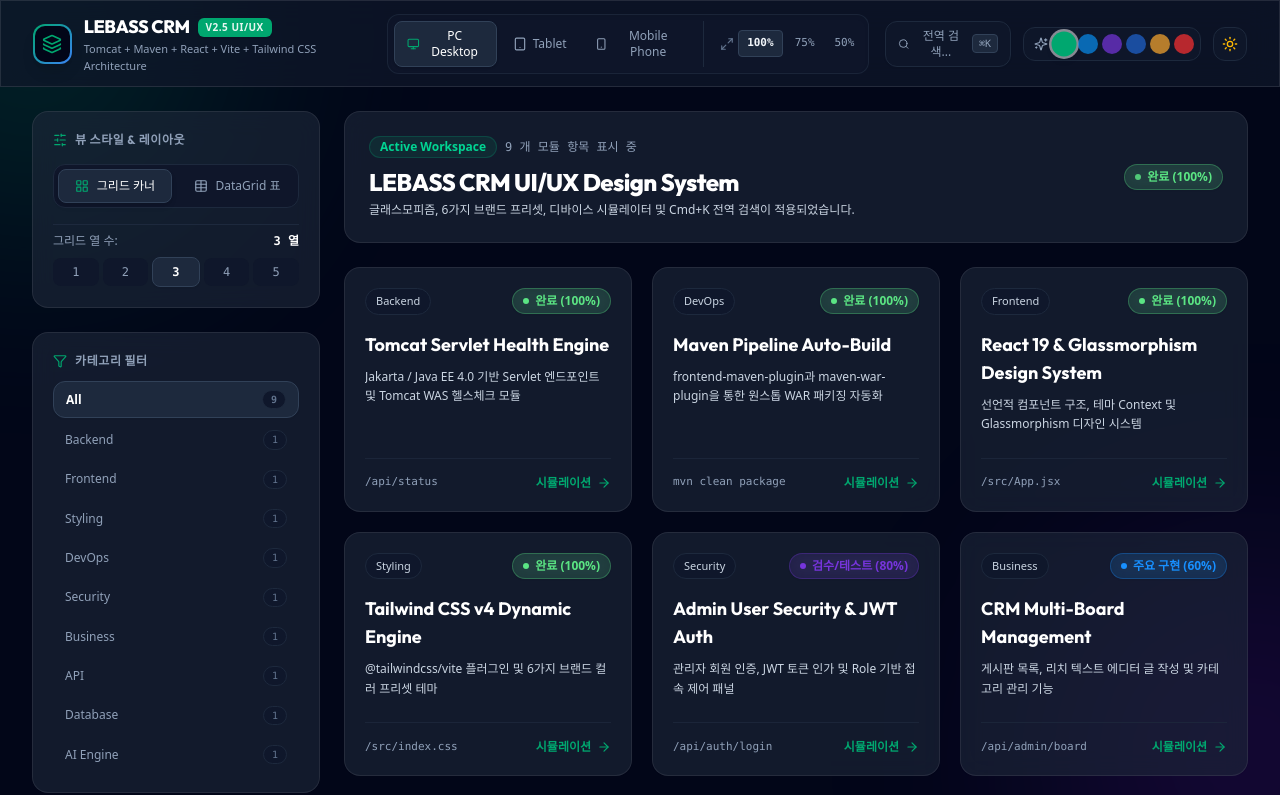
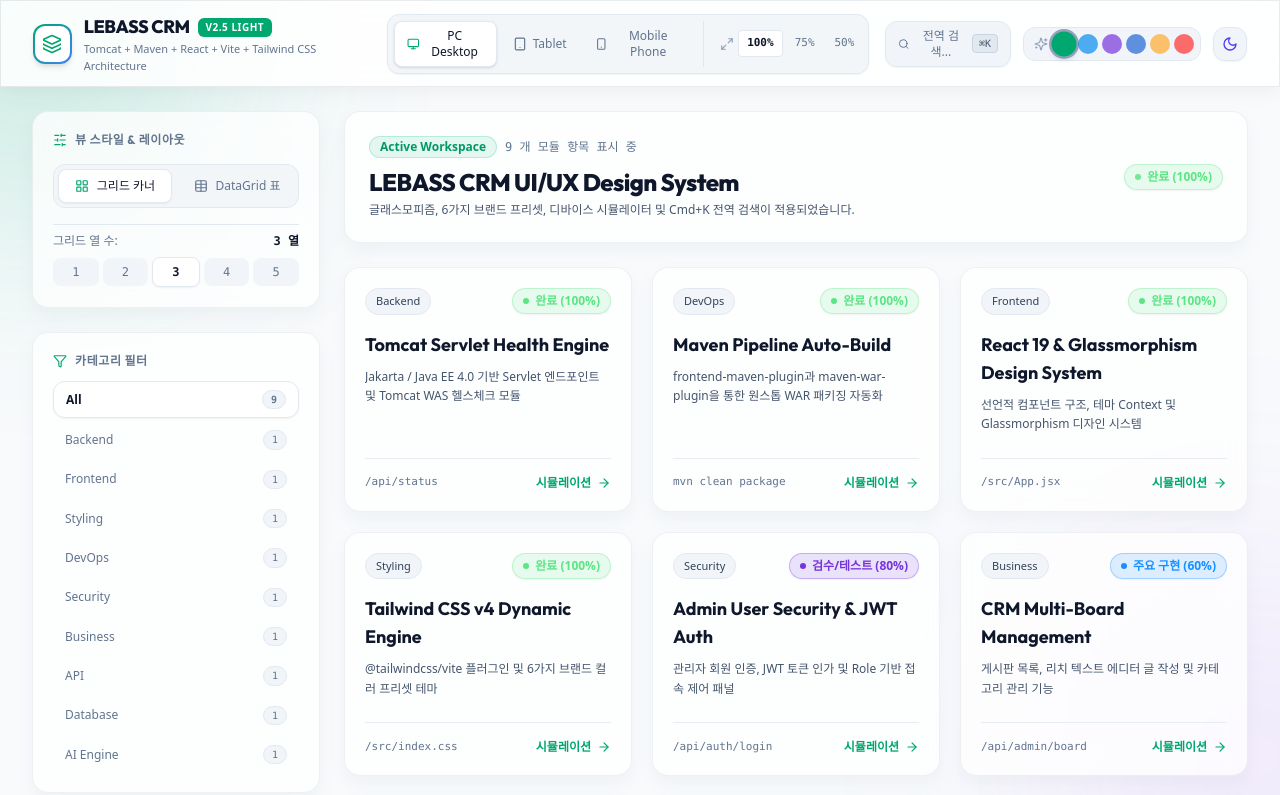
Before and after one commit to lebass98/lebass_crm, a React (Vite) app in the folder frontend/: page / in a window 1280 px wide. Shown: the top 795 px of the page. Built offline with nearby package versions, Linux system fonts and the light colour scheme.

Commit message:
style: Change default theme mode to light mode

```diff
--- a/frontend/index.html
+++ b/frontend/index.html
@@ -9,7 +9,7 @@
     <link rel="preconnect" href="https://fonts.gstatic.com" crossorigin>
     <link href="https://fonts.googleapis.com/css2?family=Inter:wght@300;400;500;600;700&family=Outfit:wght@400;600;700;800&display=swap" rel="stylesheet">
   </head>
-  <body class="bg-slate-950 text-slate-100 font-sans antialiased selection:bg-indigo-500 selection:text-white min-h-screen">
+  <body class="bg-slate-50 text-slate-900 dark:bg-slate-950 dark:text-slate-100 font-sans antialiased selection:bg-emerald-500 selection:text-white min-h-screen">
     <div id="root"></div>
     <script type="module" src="/src/main.jsx"></script>
   </body>
--- a/frontend/src/App.jsx
+++ b/frontend/src/App.jsx
@@ -11,14 +11,8 @@
   LayoutGrid,
   Table,
   Filter,
-  Layers,
   SlidersHorizontal,
-  RefreshCw,
-  Server,
-  CheckCircle2,
-  Sparkles,
-  Activity,
-  PlusCircle
+  Activity
 } from 'lucide-react';
 
 const MODULE_ITEMS = [
@@ -138,14 +132,14 @@
   });
 
   return (
-    <div className="min-h-screen bg-slate-950 text-slate-100 flex flex-col relative overflow-x-hidden font-sans">
+    <div className="min-h-screen bg-slate-50 dark:bg-slate-950 text-slate-900 dark:text-slate-100 flex flex-col relative overflow-x-hidden font-sans transition-colors duration-300">
 
       {/* Dynamic Background Glows */}
       <div
         className="absolute -top-40 -left-40 w-96 h-96 rounded-full blur-[120px] pointer-events-none opacity-20 transition-all duration-700"
         style={{ backgroundColor: colorPreset.primary }}
       />
-      <div className="absolute top-1/2 -right-40 w-96 h-96 bg-purple-600/15 rounded-full blur-[120px] pointer-events-none" />
+      <div className="absolute top-1/2 -right-40 w-96 h-96 bg-purple-500/10 dark:bg-purple-600/15 rounded-full blur-[120px] pointer-events-none" />
 
       {/* Top Header Navigation */}
       <HeaderBar />
@@ -157,20 +151,20 @@
         <aside className="w-full md:w-64 lg:w-72 shrink-0 space-y-6">
 
           {/* View Mode & Grid Controls */}
-          <div className="glass-card rounded-2xl p-5 border border-slate-800 space-y-4">
-            <h3 className="text-xs font-bold text-slate-400 uppercase tracking-wider flex items-center gap-2">
+          <div className="glass-card rounded-2xl p-5 border border-slate-200 dark:border-slate-800 space-y-4 shadow-sm">
+            <h3 className="text-xs font-bold text-slate-500 dark:text-slate-400 uppercase tracking-wider flex items-center gap-2">
               <SlidersHorizontal className="w-3.5 h-3.5" style={{ color: colorPreset.primary }} />
               뷰 스타일 & 레이아웃
             </h3>
 
             {/* Layout Mode Selector (Grid vs Table) */}
-            <div className="grid grid-cols-2 gap-2 bg-slate-900/90 p-1 rounded-xl border border-slate-800">
+            <div className="grid grid-cols-2 gap-2 bg-slate-100/90 dark:bg-slate-900/90 p-1 rounded-xl border border-slate-200 dark:border-slate-800">
               <button
                 onClick={() => setViewLayout('grid')}
                 className={`flex items-center justify-center gap-2 py-2 rounded-lg text-xs font-medium transition-all ${
                   viewLayout === 'grid'
-                    ? 'bg-slate-800 text-white shadow-md border border-slate-700'
-                    : 'text-slate-400 hover:text-white'
+                    ? 'bg-white dark:bg-slate-800 text-slate-900 dark:text-white shadow-xs border border-slate-200 dark:border-slate-700'
+                    : 'text-slate-500 dark:text-slate-400 hover:text-slate-900 dark:hover:text-white'
                 }`}
               >
                 <LayoutGrid className="w-3.5 h-3.5" style={{ color: viewLayout === 'grid' ? colorPreset.primary : 'currentColor' }} />
@@ -180,8 +174,8 @@
                 onClick={() => setViewLayout('table')}
                 className={`flex items-center justify-center gap-2 py-2 rounded-lg text-xs font-medium transition-all ${
                   viewLayout === 'table'
-                    ? 'bg-slate-800 text-white shadow-md border border-slate-700'
-                    : 'text-slate-400 hover:text-white'
+                    ? 'bg-white dark:bg-slate-800 text-slate-900 dark:text-white shadow-xs border border-slate-200 dark:border-slate-700'
+                    : 'text-slate-500 dark:text-slate-400 hover:text-slate-900 dark:hover:text-white'
                 }`}
               >
                 <Table className="w-3.5 h-3.5" style={{ color: viewLayout === 'table' ? colorPreset.primary : 'currentColor' }} />
@@ -191,10 +185,10 @@
 
             {/* Column Selector for Grid Layout (1 ~ 5) */}
             {viewLayout === 'grid' && (
-              <div className="pt-2 border-t border-slate-800">
-                <div className="flex items-center justify-between text-xs text-slate-400 mb-2">
+              <div className="pt-2 border-t border-slate-200 dark:border-slate-800">
+                <div className="flex items-center justify-between text-xs text-slate-500 dark:text-slate-400 mb-2">
                   <span>그리드 열 수:</span>
-                  <span className="font-mono text-white font-bold">{gridColumns} 열</span>
+                  <span className="font-mono text-slate-900 dark:text-white font-bold">{gridColumns} 열</span>
                 </div>
                 <div className="flex items-center gap-1">
                   {[1, 2, 3, 4, 5].map((col) => (
@@ -203,8 +197,8 @@
                       onClick={() => setGridColumns(col)}
                       className={`flex-1 py-1.5 rounded-lg text-xs font-mono transition-all ${
                         gridColumns === col
-                          ? 'bg-slate-800 text-white font-bold border border-slate-700 shadow-xs'
-                          : 'bg-slate-900 text-slate-400 hover:text-slate-200'
+                          ? 'bg-white dark:bg-slate-800 text-slate-900 dark:text-white font-bold border border-slate-200 dark:border-slate-700 shadow-xs'
+                          : 'bg-slate-100 dark:bg-slate-900 text-slate-500 dark:text-slate-400 hover:text-slate-900 dark:hover:text-slate-200'
                       }`}
                     >
                       {col}
@@ -216,8 +210,8 @@
           </div>
 
           {/* Category Filters */}
-          <div className="glass-card rounded-2xl p-5 border border-slate-800 space-y-3">
-            <h3 className="text-xs font-bold text-slate-400 uppercase tracking-wider flex items-center gap-2">
+          <div className="glass-card rounded-2xl p-5 border border-slate-200 dark:border-slate-800 space-y-3 shadow-sm">
+            <h3 className="text-xs font-bold text-slate-500 dark:text-slate-400 uppercase tracking-wider flex items-center gap-2">
               <Filter className="w-3.5 h-3.5" style={{ color: colorPreset.primary }} />
               카테고리 필터
             </h3>
@@ -229,12 +223,12 @@
                   onClick={() => setSelectedCategory(cat)}
                   className={`w-full flex items-center justify-between px-3 py-2 rounded-xl text-xs transition-all ${
                     selectedCategory === cat
-                      ? 'bg-slate-800 text-white font-semibold shadow-xs border border-slate-700'
-                      : 'text-slate-400 hover:bg-slate-900/60 hover:text-slate-200'
+                      ? 'bg-white dark:bg-slate-800 text-slate-900 dark:text-white font-semibold shadow-xs border border-slate-200 dark:border-slate-700'
+                      : 'text-slate-500 dark:text-slate-400 hover:bg-slate-100 dark:hover:bg-slate-900/60 hover:text-slate-900 dark:hover:text-slate-200'
                   }`}
                 >
                   <span>{cat}</span>
-                  <span className="text-[10px] font-mono px-2 py-0.5 rounded-full bg-slate-900 text-slate-500 border border-slate-800">
+                  <span className="text-[10px] font-mono px-2 py-0.5 rounded-full bg-slate-100 dark:bg-slate-900 text-slate-500 border border-slate-200 dark:border-slate-800">
                     {cat === 'All' ? MODULE_ITEMS.length : MODULE_ITEMS.filter(i => i.category === cat).length}
                   </span>
                 </button>
@@ -243,8 +237,8 @@
           </div>
 
           {/* Status Progress Filter */}
-          <div className="glass-card rounded-2xl p-5 border border-slate-800 space-y-3">
-            <h3 className="text-xs font-bold text-slate-400 uppercase tracking-wider flex items-center gap-2">
+          <div className="glass-card rounded-2xl p-5 border border-slate-200 dark:border-slate-800 space-y-3 shadow-sm">
+            <h3 className="text-xs font-bold text-slate-500 dark:text-slate-400 uppercase tracking-wider flex items-center gap-2">
               <Activity className="w-3.5 h-3.5" style={{ color: colorPreset.primary }} />
               진행 상태 필터
             </h3>
@@ -256,8 +250,8 @@
                   onClick={() => setSelectedProgress(pf.value)}
                   className={`w-full text-left px-3 py-2 rounded-xl text-xs transition-all ${
                     selectedProgress === pf.value
-                      ? 'bg-slate-800 text-white font-semibold border border-slate-700'
-                      : 'text-slate-400 hover:bg-slate-900/60 hover:text-slate-200'
+                      ? 'bg-white dark:bg-slate-800 text-slate-900 dark:text-white font-semibold border border-slate-200 dark:border-slate-700 shadow-xs'
+                      : 'text-slate-500 dark:text-slate-400 hover:bg-slate-100 dark:hover:bg-slate-900/60 hover:text-slate-900 dark:hover:text-slate-200'
                   }`}
                 >
                   {pf.label}
@@ -271,20 +265,20 @@
         <main className="flex-1 space-y-6 min-w-0">
 
           {/* Top Status Header Banner */}
-          <div className="glass-card rounded-2xl p-6 border border-slate-800 flex flex-col sm:flex-row items-start sm:items-center justify-between gap-4 relative overflow-hidden">
+          <div className="glass-card rounded-2xl p-6 border border-slate-200 dark:border-slate-800 flex flex-col sm:flex-row items-start sm:items-center justify-between gap-4 relative overflow-hidden shadow-sm">
             <div>
               <div className="flex items-center gap-2 mb-2">
-                <span className="text-xs font-semibold px-2.5 py-0.5 rounded-full bg-emerald-500/10 text-emerald-400 border border-emerald-500/20">
+                <span className="text-xs font-semibold px-2.5 py-0.5 rounded-full bg-emerald-500/10 text-emerald-600 dark:text-emerald-400 border border-emerald-500/20">
                   Active Workspace
                 </span>
-                <span className="text-xs text-slate-400 font-mono">
+                <span className="text-xs text-slate-500 dark:text-slate-400 font-mono">
                   {filteredItems.length} 개 모듈 항목 표시 중
                 </span>
               </div>
-              <h2 className="text-2xl font-extrabold text-white tracking-tight font-outfit">
+              <h2 className="text-2xl font-extrabold text-slate-900 dark:text-white tracking-tight font-outfit">
                 LEBASS CRM UI/UX Design System
               </h2>
-              <p className="text-xs text-slate-300 mt-1">
+              <p className="text-xs text-slate-600 dark:text-slate-300 mt-1">
                 글래스모피즘, 6가지 브랜드 프리셋, 디바이스 시뮬레이터 및 Cmd+K 전역 검색이 적용되었습니다.
               </p>
             </div>
--- a/frontend/src/components/GlassCardGrid.jsx
+++ b/frontend/src/components/GlassCardGrid.jsx
@@ -1,12 +1,11 @@
 import React from 'react';
 import { useThemeSystem } from '../context/ThemeContext';
 import StatusBadge from './StatusBadge';
-import { ArrowRight, Server, Layers, ExternalLink, Activity, Box } from 'lucide-react';
+import { ArrowRight } from 'lucide-react';
 
 export default function GlassCardGrid({ items = [] }) {
   const { gridColumns, setPreviewItem, colorPreset } = useThemeSystem();
 
-  // Grid Column class mapping (1 ~ 5)
   const gridColClasses = {
     1: 'grid-cols-1',
     2: 'grid-cols-1 md:grid-cols-2',
@@ -21,34 +20,34 @@
         <div
           key={item.id}
           onClick={() => setPreviewItem(item)}
-          className="glass-card rounded-2xl p-5 flex flex-col justify-between group cursor-pointer transition-all duration-300 hover:-translate-y-1 hover:shadow-2xl border border-slate-800/80 hover:border-slate-700 relative overflow-hidden"
+          className="glass-card rounded-2xl p-5 flex flex-col justify-between group cursor-pointer transition-all duration-300 hover:-translate-y-1 border border-slate-200/80 dark:border-slate-800/80 hover:border-slate-300 dark:hover:border-slate-700 relative overflow-hidden"
         >
           {/* Subtle Color Ambient Glow */}
           <div
-            className="absolute top-0 right-0 w-24 h-24 rounded-full blur-2xl opacity-0 group-hover:opacity-20 transition-opacity pointer-events-none"
+            className="absolute top-0 right-0 w-24 h-24 rounded-full blur-2xl opacity-0 group-hover:opacity-15 transition-opacity pointer-events-none"
             style={{ backgroundColor: colorPreset.primary }}
           />
 
           <div>
             <div className="flex items-center justify-between mb-4">
-              <span className="text-[11px] font-medium px-2.5 py-1 rounded-full bg-slate-900 border border-slate-800 text-slate-300">
+              <span className="text-[11px] font-medium px-2.5 py-1 rounded-full bg-slate-100 dark:bg-slate-900 border border-slate-200 dark:border-slate-800 text-slate-700 dark:text-slate-300">
                 {item.category}
               </span>
               <StatusBadge progress={item.progress} />
             </div>
 
-            <h3 className="text-lg font-bold text-white mb-2 group-hover:text-indigo-300 transition-colors font-outfit">
+            <h3 className="text-lg font-bold text-slate-900 dark:text-white mb-2 group-hover:text-indigo-600 dark:group-hover:text-indigo-300 transition-colors font-outfit">
               {item.title}
             </h3>
-            <p className="text-xs text-slate-300 leading-relaxed line-clamp-3 mb-6">
+            <p className="text-xs text-slate-600 dark:text-slate-300 leading-relaxed line-clamp-3 mb-6">
               {item.desc}
             </p>
           </div>
 
-          <div className="pt-4 border-t border-slate-800/80 flex items-center justify-between text-xs text-slate-400">
+          <div className="pt-4 border-t border-slate-200/80 dark:border-slate-800/80 flex items-center justify-between text-xs text-slate-500 dark:text-slate-400">
             <span className="font-mono text-[11px]">{item.endpoint || 'Module Service'}</span>
             <div
-              className="flex items-center gap-1.5 font-semibold text-white group-hover:translate-x-1 transition-transform"
+              className="flex items-center gap-1.5 font-semibold text-slate-900 dark:text-white group-hover:translate-x-1 transition-transform"
               style={{ color: colorPreset.primary }}
             >
               <span>시뮬레이션</span>
--- a/frontend/src/components/HeaderBar.jsx
+++ b/frontend/src/components/HeaderBar.jsx
@@ -7,7 +7,6 @@
   Search,
   Sun,
   Moon,
-  SlidersHorizontal,
   Layers,
   Sparkles,
   Maximize2
@@ -27,40 +26,40 @@
   } = useThemeSystem();
 
   return (
-    <header className="glass-panel sticky top-0 z-50 border-b border-slate-800/80 px-4 lg:px-8 py-3 transition-all">
+    <header className="glass-panel sticky top-0 z-50 px-4 lg:px-8 py-3 transition-all">
       <div className="max-w-[1600px] mx-auto flex items-center justify-between gap-4">
 
         {/* Brand Logo & Title */}
         <div className="flex items-center gap-3">
           <div
-            className="w-10 h-10 rounded-xl p-0.5 shadow-lg flex items-center justify-center transition-transform hover:scale-105"
+            className="w-10 h-10 rounded-xl p-0.5 shadow-md flex items-center justify-center transition-transform hover:scale-105"
             style={{ background: `linear-gradient(135deg, ${colorPreset.primary}, #3b82f6)` }}
           >
-            <div className="w-full h-full bg-slate-950 rounded-[10px] flex items-center justify-center">
+            <div className="w-full h-full bg-white dark:bg-slate-950 rounded-[10px] flex items-center justify-center">
               <Layers className="w-5 h-5" style={{ color: colorPreset.primary }} />
             </div>
           </div>
           <div>
             <div className="flex items-center gap-2">
-              <h1 className="text-lg font-extrabold tracking-tight text-white font-outfit">
+              <h1 className="text-lg font-extrabold tracking-tight text-slate-900 dark:text-white font-outfit">
                 LEBASS CRM
               </h1>
               <span
-                className="text-[10px] font-bold uppercase tracking-wider px-2 py-0.5 rounded-md text-white/90 shadow-xs"
+                className="text-[10px] font-bold uppercase tracking-wider px-2 py-0.5 rounded-md text-white shadow-xs"
                 style={{ backgroundColor: colorPreset.primary }}
               >
-                v2.5 UI/UX
+                v2.5 Light
               </span>
             </div>
-            <p className="text-[11px] text-slate-400 font-sans hidden sm:block">
+            <p className="text-[11px] text-slate-500 dark:text-slate-400 font-sans hidden sm:block">
               Tomcat + Maven + React + Vite + Tailwind CSS Architecture
             </p>
           </div>
         </div>
 
         {/* Center: Device Resolution Selector & Scale Toggle */}
-        <div className="hidden md:flex items-center gap-2 bg-slate-900/90 p-1.5 rounded-xl border border-slate-800/80 shadow-inner">
-          <div className="flex items-center gap-1 border-r border-slate-800 pr-2">
+        <div className="hidden md:flex items-center gap-2 bg-slate-100/90 dark:bg-slate-900/90 p-1.5 rounded-xl border border-slate-200 dark:border-slate-800 shadow-xs">
+          <div className="flex items-center gap-1 border-r border-slate-200 dark:border-slate-800 pr-2">
             {DEVICE_PRESETS.map((dev) => {
               const Icon = dev.id === 'pc' ? Monitor : dev.id === 'tablet' ? Tablet : Smartphone;
               const isActive = deviceMode === dev.id;
@@ -71,8 +70,8 @@
                   title={`${dev.name} (${dev.width}x${dev.height})`}
                   className={`flex items-center gap-1.5 px-3 py-1.5 rounded-lg text-xs font-medium transition-all ${
                     isActive
-                      ? 'bg-slate-800 text-white shadow-sm border border-slate-700'
-                      : 'text-slate-400 hover:text-slate-200 hover:bg-slate-800/50'
+                      ? 'bg-white dark:bg-slate-800 text-slate-900 dark:text-white shadow-sm border border-slate-200 dark:border-slate-700'
+                      : 'text-slate-500 dark:text-slate-400 hover:text-slate-800 dark:hover:text-slate-200 hover:bg-slate-200/50 dark:hover:bg-slate-800/50'
                   }`}
                 >
                   <Icon className="w-3.5 h-3.5" style={{ color: isActive ? colorPreset.primary : 'currentColor' }} />
@@ -84,15 +83,15 @@
 
           {/* Scale Selector */}
           <div className="flex items-center gap-1 pl-1">
-            <Maximize2 className="w-3.5 h-3.5 text-slate-500 ml-1" />
+            <Maximize2 className="w-3.5 h-3.5 text-slate-400 ml-1" />
             {[100, 75, 50].map((scale) => (
               <button
                 key={scale}
                 onClick={() => setPreviewScale(scale)}
                 className={`px-2 py-1 rounded text-[11px] font-mono transition-all ${
                   previewScale === scale
-                    ? 'bg-slate-800 text-slate-100 font-bold border border-slate-700'
-                    : 'text-slate-400 hover:text-slate-200'
+                    ? 'bg-white dark:bg-slate-800 text-slate-900 dark:text-slate-100 font-bold border border-slate-200 dark:border-slate-700'
+                    : 'text-slate-500 dark:text-slate-400 hover:text-slate-800 dark:hover:text-slate-200'
                 }`}
               >
                 {scale}%
@@ -107,17 +106,17 @@
           {/* Cmd+K Search Modal Trigger Button */}
           <button
             onClick={() => setIsSearchOpen(true)}
-            className="flex items-center gap-2 px-3 py-1.5 rounded-xl bg-slate-900/90 border border-slate-800 text-slate-400 hover:text-white hover:border-slate-700 text-xs transition-all shadow-xs group"
+            className="flex items-center gap-2 px-3 py-1.5 rounded-xl bg-slate-100 dark:bg-slate-900/90 border border-slate-200 dark:border-slate-800 text-slate-500 dark:text-slate-400 hover:text-slate-900 dark:hover:text-white hover:border-slate-300 dark:hover:border-slate-700 text-xs transition-all shadow-xs group"
           >
             <Search className="w-3.5 h-3.5 group-hover:scale-110 transition-transform" />
             <span className="hidden sm:inline">전역 검색...</span>
-            <kbd className="hidden sm:inline-flex items-center gap-0.5 px-1.5 py-0.5 rounded bg-slate-800 border border-slate-700 text-[10px] font-mono text-slate-400">
+            <kbd className="hidden sm:inline-flex items-center gap-0.5 px-1.5 py-0.5 rounded bg-slate-200 dark:bg-slate-800 border border-slate-300 dark:border-slate-700 text-[10px] font-mono text-slate-600 dark:text-slate-400">
               ⌘K
             </kbd>
           </button>
 
           {/* Color Preset Palette Selection Dropdown */}
-          <div className="flex items-center gap-1.5 bg-slate-900/90 p-1.5 rounded-xl border border-slate-800">
+          <div className="flex items-center gap-1.5 bg-slate-100 dark:bg-slate-900/90 p-1.5 rounded-xl border border-slate-200 dark:border-slate-800">
             <Sparkles className="w-3.5 h-3.5 text-slate-400 ml-1 hidden sm:block" />
             <div className="flex items-center gap-1">
               {COLOR_PRESETS.map((preset) => (
@@ -126,7 +125,7 @@
                   onClick={() => setColorPreset(preset)}
                   title={preset.name}
                   className={`w-5 h-5 rounded-full transition-all flex items-center justify-center ${
-                    colorPreset.id === preset.id ? 'scale-125 ring-2 ring-white/50 shadow-md' : 'hover:scale-110 opacity-70 hover:opacity-100'
+                    colorPreset.id === preset.id ? 'scale-125 ring-2 ring-slate-400 dark:ring-white/50 shadow-md' : 'hover:scale-110 opacity-70 hover:opacity-100'
                   }`}
                   style={{ backgroundColor: preset.primary }}
                 />
@@ -137,10 +136,10 @@
           {/* Theme Mode Toggle (Dark / Light) */}
           <button
             onClick={toggleTheme}
-            className="p-2 rounded-xl bg-slate-900/90 border border-slate-800 text-slate-300 hover:text-white hover:border-slate-700 transition-all cursor-pointer"
-            title="테마 모드 전환"
+            className="p-2 rounded-xl bg-slate-100 dark:bg-slate-900/90 border border-slate-200 dark:border-slate-800 text-slate-700 dark:text-slate-300 hover:text-slate-900 dark:hover:text-white transition-all cursor-pointer shadow-xs"
+            title="테마 모드 전환 (라이트/다크)"
           >
-            {themeMode === 'dark' ? <Sun className="w-4 h-4 text-amber-400" /> : <Moon className="w-4 h-4 text-indigo-400" />}
+            {themeMode === 'dark' ? <Sun className="w-4 h-4 text-amber-400" /> : <Moon className="w-4 h-4 text-indigo-600" />}
           </button>
         </div>
       </div>
--- a/frontend/src/context/ThemeContext.jsx
+++ b/frontend/src/context/ThemeContext.jsx
@@ -18,7 +18,7 @@
 ];
 
 export function ThemeProvider({ children }) {
-  const [themeMode, setThemeMode] = useState('dark');
+  const [themeMode, setThemeMode] = useState('light');
   const [colorPreset, setColorPreset] = useState(COLOR_PRESETS[0]);
   const [deviceMode, setDeviceMode] = useState('pc');
   const [previewScale, setPreviewScale] = useState(100);
--- a/frontend/src/index.css
+++ b/frontend/src/index.css
@@ -9,24 +9,50 @@
   }
 }
 
-/* Glassmorphism utilities */
+/* Glassmorphism utilities with Light & Dark support */
 .glass-panel {
-  background: rgba(15, 23, 42, 0.75);
+  background: rgba(255, 255, 255, 0.85);
   backdrop-filter: blur(16px);
   -webkit-backdrop-filter: blur(16px);
+  border: 1px solid rgba(145, 158, 171, 0.2);
+  box-shadow: 0 4px 20px 0 rgba(0, 0, 0, 0.05);
+}
+
+.dark .glass-panel {
+  background: rgba(15, 23, 42, 0.85);
   border: 1px solid rgba(255, 255, 255, 0.1);
+  box-shadow: 0 4px 20px 0 rgba(0, 0, 0, 0.37);
 }
 
 .glass-card {
-  background: rgba(30, 41, 59, 0.6);
+  background: rgba(255, 255, 255, 0.75);
   backdrop-filter: blur(12px);
   -webkit-backdrop-filter: blur(12px);
+  border: 1px solid rgba(145, 158, 171, 0.15);
+  box-shadow: 0 8px 16px 0 rgba(145, 158, 171, 0.08);
+}
+
+.dark .glass-card {
+  background: rgba(30, 41, 59, 0.6);
   border: 1px solid rgba(255, 255, 255, 0.08);
+  box-shadow: 0 8px 16px 0 rgba(0, 0, 0, 0.37);
 }
 
 .glass-card:hover {
-  border-color: rgba(99, 102, 241, 0.3);
-  box-shadow: 0 8px 32px 0 rgba(0, 0, 0, 0.37);
+  box-shadow: 0 12px 32px 0 rgba(0, 0, 0, 0.12);
+}
+
+.dark .glass-card:hover {
+  box-shadow: 0 12px 32px 0 rgba(0, 0, 0, 0.5);
+}
+
+/* Custom scrollbar */
+.no-scrollbar::-webkit-scrollbar {
+  display: none;
+}
+.no-scrollbar {
+  -ms-overflow-style: none;
+  scrollbar-width: none;
 }
 
 /* Custom glow animation */
```
Also changed, not shown: frontend/src/components/DataGridTable.jsx (+14 -14 lines), frontend/src/components/MobileSwiper.jsx (+11 -11 lines), frontend/src/components/SearchModal.jsx (+20 -21 lines).
